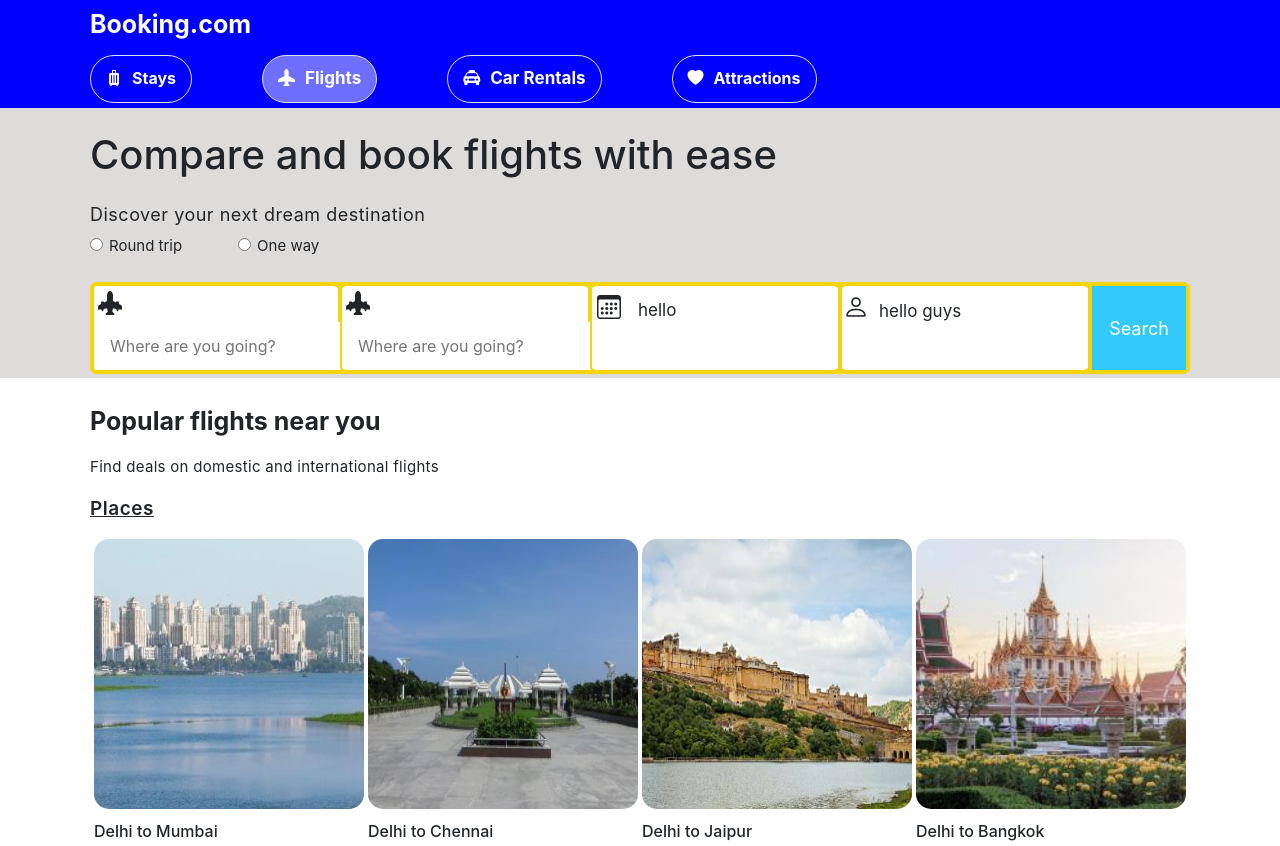
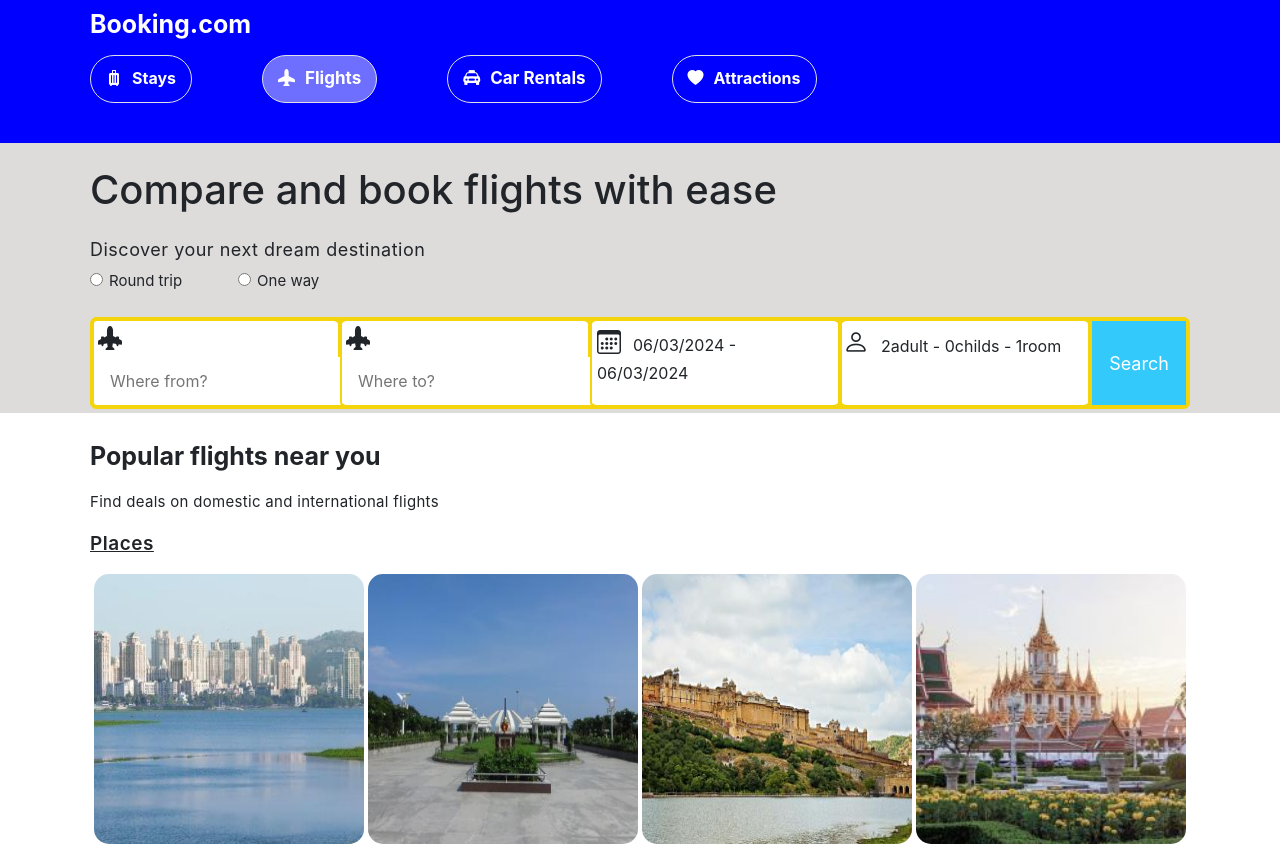
Before and after one commit to DhruvDimri/booking, a React (Create React App) app: page /flight in a window 1280 px wide. Shown: the top 846 px of the page. Built offline with nearby package versions, Linux system fonts and the light colour scheme.

Commit message:
adding some more features

```diff
--- a/src/App.js
+++ b/src/App.js
@@ -4,6 +4,7 @@ import { BrowserRouter, Route, Routes } from "react-router-dom";
 import Flight from "./components/Flight";
 import CarRentals from "./components/CarRentals";
 import Attractions from "./components/Attractions";
+import FlightResult from "./components/FlightResult";
 
 
 function App() {
@@ -13,8 +14,9 @@ function App() {
       <BrowserRouter>
       <Routes>
       <Route path="/" element={<Stays/>} />
-      <Route path="list" element={<List/>} />
+      <Route path="/list" element={<List/>} />
       <Route path="/flight" element={<Flight/>}></Route>
+      <Route path="/flight-result" element={<FlightResult/>} />
       <Route path="/carrentals" element={<CarRentals/>}></Route>
       <Route path="/attractions" element={<Attractions/>}></Route>
       </Routes>
--- a/src/components/FlightHeader.js
+++ b/src/components/FlightHeader.js
@@ -1,135 +1,314 @@
-import React from 'react'
-import "./flightheader.css"
-import mumbai from "./Images/mumbai.jpg"
-import chennai from "./Images/chennai.jpg"
-import jaipur from "./Images/jaipur.jpg"
-import bangkok from "./Images/bangkok.jpg"
-import "./Trending2"
-import Trending2 from './Trending2'
-import Footer2 from './Footer2'
-
+import React, { useState } from "react";
+import { useNavigate } from "react-router-dom";
+import "./flightheader.css";
+import mumbai from "./Images/mumbai.jpg";
+import chennai from "./Images/chennai.jpg";
+import jaipur from "./Images/jaipur.jpg";
+import bangkok from "./Images/bangkok.jpg";
+import "./Trending2";
+import Trending2 from "./Trending2";
+import Footer2 from "./Footer2";
+import "react-date-range/dist/styles.css"; // main style file
+import "react-date-range/dist/theme/default.css"; // theme css file
+import { DateRange } from "react-date-range";
+import { format } from "date-fns";
 
 const FlightHeader = () => {
+  const [date, setDate] = useState([
+    {
+      startDate: new Date(),
+      endDate: new Date(),
+      key: "selection",
+    },
+  ]);
+
+  const [from, setFrom] = useState("");
+  const [to, setTo] = useState("");
+  const [passenger, setPassenger] = useState(false);
+  const [passRoom, setPassRoom] = useState(false);
+  const [adult, setAdult] = useState(2);
+  const [childs, setChilds] = useState(0);
+  const [rooms, setRooms] = useState(1);
+  const navigate2 = useNavigate();
+//   const [multiple, setMultiple] = useState({
+//     adult: 2,
+//     childs: 3,
+//     rooms: 0
+//   })
+
+  function handleAdulti() {
+    setAdult(adult + 1);
+  }
+  function handleAdultd() {
+    setAdult(adult - 1);
+  }
+  function handleChildreni() {
+    setChilds(childs + 1);
+  }
+  function handleChildrend() {
+    setChilds(childs - 1);
+  }
+  function handleRoomsi() {
+    setRooms(rooms + 1);
+  }
+  function handleRoomsd() {
+    setRooms(rooms - 1);
+  }
+  function handleOpen(){
+    setPassRoom(!passRoom)
+  }
+  function handlePassenger(){
+    setPassenger(!passenger)
+  }
+  function handleSearch(){
+    if(from === ""){
+        alert("Please add city");
+    }
+    else if(to === ""){
+        alert("Please add city");
+    }
+    else{
+        navigate2("/flight-result", { state: { date, adult, childs, rooms, from, to } });
+    }
+  }
+
+  function handleFrom(e){
+    setFrom(e.target.value);
+  }
+  function handleTo(e){
+    setTo(e.target.value);
+  }
+
   return (
     <>
-    <div className='flightHeaderContainer'>
-        <div className='flightHeaderContainer1'>
-            <p className='compare'>Compare and book flights with ease</p>
-            <span className='discover'>Discover your next dream destination</span> <br />
-            <input className='input' type="radio" id='destination' name='destination' /><label className='label' htmlFor="destination">Round trip</label>
-            <input className='input1' type="radio" id='destination1' name='destination' /><label className='label1' htmlFor="destination1">One way</label>
+      <div className="flightHeaderContainer">
+        <div className="flightHeaderContainer1">
+          <p className="compare">Compare and book flights with ease</p>
+          <span className="discover">
+            Discover your next dream destination
+          </span>{" "}
+          <br />
+          <input
+            className="input"
+            type="radio"
+            id="destination"
+            name="destination"
+          />
+          <label className="label" htmlFor="destination">
+            Round trip
+          </label>
+          <input
+            className="input1"
+            type="radio"
+            id="destination1"
+            name="destination"
+          />
+          <label className="label1" htmlFor="destination1">
+            One way
+          </label>
           <div className="choose">
             <div className="takeoff">
               <i className="bi bi-airplane-engines-fill"></i>
-                <input type="text" placeholder="Where are you going?" ></input>
+              <input type="text" placeholder="Where from?" onChange={handleFrom}></input>
             </div>
 
             <div className="landing">
               <i className="bi bi-airplane-engines-fill"></i>
-                <input type="text" placeholder="Where are you going?" ></input>
+              <input type="text" placeholder="Where to?" onChange={handleTo}></input>
             </div>
 
             <div className="date">
               <i className="bi bi-calendar3"></i>
-                <span>hello
+              <span onClick={handlePassenger}>
+                {`${format(date[0].startDate, "dd/MM/yyyy")} - ${format(
+                  date[0].endDate,
+                  "dd/MM/yyyy"
+                )}`}
               </span>
+
+              {passenger && (
+                <DateRange
+                  className="passengerRange"
+                  editableDateInputs={true}
+                  onChange={(item) => setDate([item.selection])}
+                  moveRangeOnFirstSelection={false}
+                  ranges={date}
+                />
+              )}
             </div>
 
             <div className="traveller">
               <i className="bi bi-person"></i>
-                <span>
-                hello guys
-                </span>
+              <span onClick={handleOpen}>{`${adult}adult - ${childs}childs - ${rooms}room`}</span>
+
+              {passRoom && (
+                <div className="passBox">
+                  <div className="adult">
+                    <span>Adults</span>
+                    <div className="adultsButton syno">
+                      <button
+                        disabled={adult === 0}
+                        className={adult === 0 ? "red0 minus"  : "blue0 minus"}
+                        onClick={handleAdultd}
+                      >
+                        -
+                      </button>
+                      <span>{adult}</span>
+                      <button
+                        disabled={adult === 9}
+                        className={adult === 9 ? "red0 plus" : "blue0 plus"}
+                        onClick={handleAdulti}
+                      >
+                        +
+                      </button>
+                    </div>
+                  </div>
+                  <div className="children">
+                    <span>Children</span>
+                    <div className="childrensButton syno">
+                      <button
+                        disabled={childs === 0}
+                        className={childs === 0 ? "red0" : "blue0"}
+                        onClick={handleChildrend}
+                      >
+                        -
+                      </button>
+                      <span>{childs}</span>
+                      <button
+                        disabled={childs === 9}
+                        className={childs === 9 ? "red0" : "blue0"}
+                       onClick={handleChildreni}
+                      >
+                        +
+                      </button>
+                    </div>
+                  </div>
+                  <div className="rooms">
+                    <span>Room</span>
+                    <div className="roomsButton syno">
+                      <button
+                        disabled={rooms === 0}
+                        className={rooms === 0 ? "red0" : "blue0"}
+                        onClick={handleRoomsd}
+                      >
+                        -
+                      </button>
+                      <span>{rooms}</span>
+                      <button
+                        disabled={rooms === 9}
+                        className={rooms === 9 ? "red0" : "blue0"}
+                        onClick={handleRoomsi}
+                      >
+                        +
+                      </button>
+                    </div>
+                  </div>
+                </div>
+              )}
             </div>
 
             <div className="buton">
-                <button className="search">
-                Search
-                </button>
+              <button className="search" onClick={handleSearch}>Search</button>
             </div>
           </div>
         </div>
       </div>
 
       <div className="flightHeaderContainer2">
-        <p className='popularr'>Popular flights near you</p>
-        <p className='deals'>Find deals on domestic and international flights</p>
-        <p className='places'>Places</p>
+        <p className="popularr">Popular flights near you</p>
+        <p className="deals">
+          Find deals on domestic and international flights
+        </p>
+        <p className="places">Places</p>
         <div className="imageContainer">
           <div className="grp1">
-            <img className='similiar' src={mumbai} alt="sorry" />
+            <img className="similiar" src={mumbai} alt="sorry" />
             <div className="similiar1">Delhi to Mumbai</div>
           </div>
           <div className="grp2">
-            <img className='similiar' src={chennai} alt="sorry" />
+            <img className="similiar" src={chennai} alt="sorry" />
             <div className="similiar1">Delhi to Chennai</div>
           </div>
           <div className="grp3">
-            <img className='similiar' src={jaipur} alt="sorry" />
+            <img className="similiar" src={jaipur} alt="sorry" />
             <div className="similiar1">Delhi to Jaipur</div>
           </div>
           <div className="grp4">
-            <img className='similiar' src={bangkok} alt="sorry" />
+            <img className="similiar" src={bangkok} alt="sorry" />
             <div className="similiar1">Delhi to Bangkok</div>
           </div>
         </div>
       </div>
 
       <div className="flightHeaderContainer21">
-        <p className='popularr'>Trending cities</p>
-        <p className='deals'>Book flights to a destination popular with travelers from India</p>
+        <p className="popularr">Trending cities</p>
+        <p className="deals">
+          Book flights to a destination popular with travelers from India
+        </p>
         <div className="imageContainer">
           <div className="grp1">
-            <img className='similiar' src={chennai} alt="sorry" />
+            <img className="similiar" src={chennai} alt="sorry" />
             <div className="similiar1">Chennai</div>
           </div>
           <div className="grp2">
-            <img className='similiar' src={mumbai} alt="sorry" />
+            <img className="similiar" src={mumbai} alt="sorry" />
             <div className="similiar1">Mumbai</div>
           </div>
           <div className="grp3">
-            <img className='similiar' src={bangkok} alt="sorry" />
+            <img className="similiar" src={bangkok} alt="sorry" />
             <div className="similiar1">Bangkok</div>
           </div>
           <div className="grp4">
-            <img className='similiar' src={jaipur} alt="sorry" />
+            <img className="similiar" src={jaipur} alt="sorry" />
             <div className="similiar1">Jaipur</div>
           </div>
         </div>
       </div>
 
       <div className="flightHeaderContainer3">
-
         <div className="srchIcon">
-            <i class="bi bi-search"></i>
+          <i className="bi bi-search"></i>
           <div className="srchContainer">
-            <span className='heading'>Search a huge selection</span><br />
-            <span>Easily compare flights, airlines, and <br /> prices-all in one place</span>
+            <span className="heading">Search a huge selection</span>
+            <br />
+            <span>
+              Easily compare flights, airlines, and <br /> prices-all in one
+              place
+            </span>
           </div>
         </div>
 
         <div className="money">
-            <i class="bi bi-currency-exchange"></i>
+          <i className="bi bi-currency-exchange"></i>
           <div className="moneyContainer">
-            <span  className='heading'>Pay no hidden fees</span><br />
-            <span>Get a clear price breakdown every step <br /> of the way</span>
+            <span className="heading">Pay no hidden fees</span>
+            <br />
+            <span>
+              Get a clear price breakdown every step <br /> of the way
+            </span>
           </div>
         </div>
 
         <div className="flexibility">
-            <i class="bi bi-journal-richtext"></i>
+          <i className="bi bi-journal-richtext"></i>
           <div className="flexibilityContainer">
-            <span  className='heading'>Get more flexibility</span><br />
-            <span>Change your travel dates with the <br /> Flexible ticket option*</span>
+            <span className="heading">Get more flexibility</span>
+            <br />
+            <span>
+              Change your travel dates with the <br /> Flexible ticket option*
+            </span>
           </div>
         </div>
       </div>
 
-    <div className="tickets">*Flexible plane tickets are availabel for an cost on select airfares</div>
-    <Trending2/>
-    <Footer2/>
+      <div className="tickets">
+        *Flexible plane tickets are availabel for an cost on select airfares
+      </div>
+      <Trending2 />
+      <Footer2 />
     </>
-  )
-}
+  );
+};
 
-export default FlightHeader
+
+export default FlightHeader;
--- a/src/components/Header.js
+++ b/src/components/Header.js
@@ -100,7 +100,7 @@ const Header = () => {
           <div className="room">
             <i className="bi bi-person"></i>
             <span onClick={handleRoom}>
-              {adult}adult - {children} children - {rooms} room
+              {adult} adult - {children} children - {rooms} room
             </span>
             {room && (
               <div className="box">
--- a/src/components/flightheader.css
+++ b/src/components/flightheader.css
@@ -77,12 +77,18 @@
     border-left: 2px solid rgb(244, 213, 13) ;
     background-color: white;
     border-radius: 7px;
+    position: relative;
+}
+.passengerRange{
+    position: absolute;
+    top: 53px;
+    left: 0px;
+
 }
 .date span{
-    font-size: 17px;
-    padding-left: 17px;
-    border: none;
-    outline: none;
+    font-size: 16px;
+    padding: 12px;
+
 }
 .date i{
     font-size: 24px;
@@ -98,12 +104,16 @@
     border-left: 2px solid rgb(244, 213, 13) ;
     background-color: white;
     border-radius: 7px;
+    position: relative;
+}
+.passBox{
+    position: absolute;
+    background-color: white;
+    top: 53px;
 }
 .traveller span{
-    font-size: 17px;
-    padding-left: 10px;
-    border: none;
-    outline: none;
+    font-size: 16px;
+    padding: 12px;
 }
 .traveller i{
     font-size: 26px;
--- a/src/components/header1.css
+++ b/src/components/header1.css
@@ -12,6 +12,6 @@
 .wrapper{
     display: flex;
     position: absolute;
-    top: -35px;
+    top: -15px;
     background-color: rgb(244, 213, 13) ;
 }
--- a/src/components/listcomponent.css
+++ b/src/components/listcomponent.css
@@ -14,7 +14,7 @@
 
 }
 .mainContainer{
-    margin: 65px auto 5px auto;
+    margin: 75px auto 5px auto;
     width: 100%;
     max-width: 1100px;
 }
--- a/src/components/navbar.css
+++ b/src/components/navbar.css
@@ -35,7 +35,7 @@
     max-width: 1100px;
     margin: auto;
     margin-top: 5px;
-    padding-bottom: 5px;
+    padding-bottom: 40px;
     display: flex;
     background-color: blue;
 }
```
Also changed, not shown: src/components/FlightResult.js (added, +9 -0 lines). Lines whose indentation alone changed are shown as unchanged.
